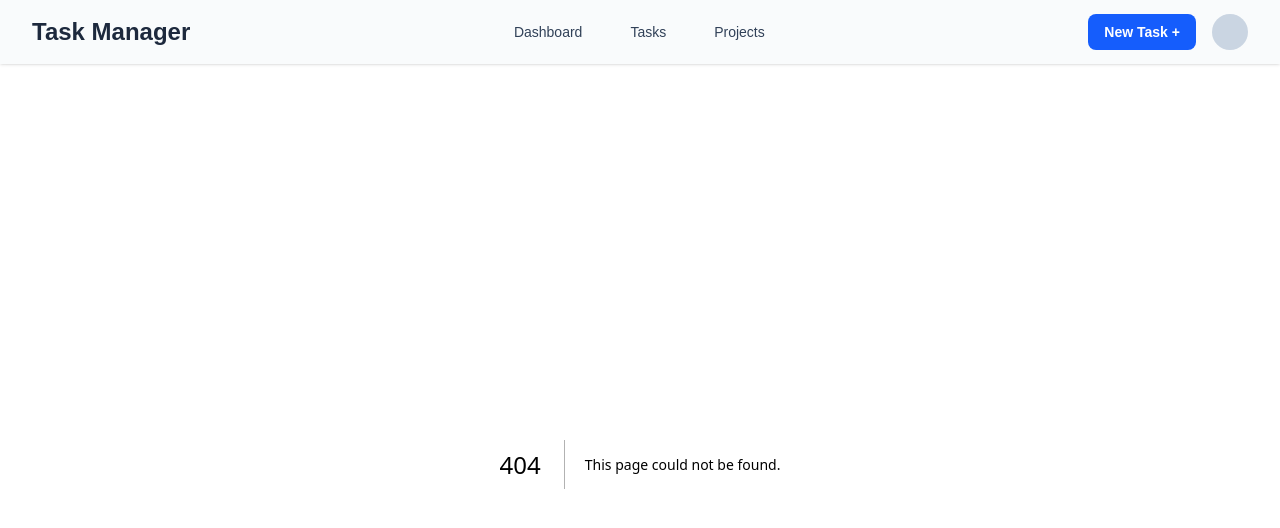
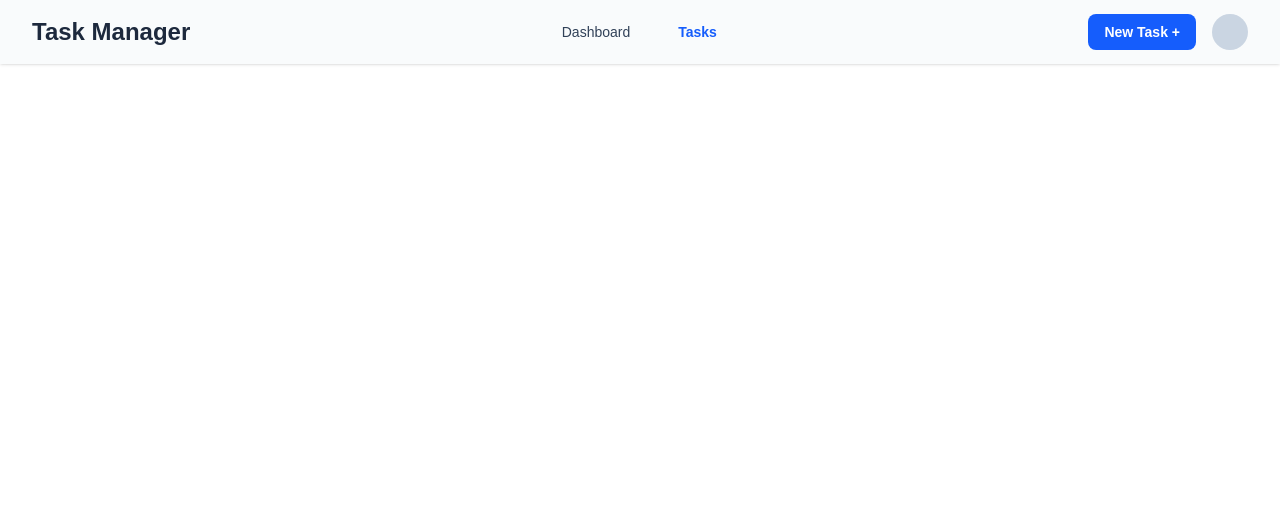
Before and after one commit to Eaman006/Task-Manager, a Next.js app: page /task in a window 1280 px wide. Before the commit this address had no page. Shown: the top 528 px of the page. Built offline with nearby package versions, Linux system fonts and the light colour scheme.

Commit message:
Refactor Navbar links and add new task page component

```diff
--- a/app/Components/Navbar.js
+++ b/app/Components/Navbar.js
@@ -13,9 +13,8 @@ const Navbar = () => {
   const pathname = usePathname();
 
   const navLinks = [
-    { href: '/dashboard', name: 'Dashboard' },
-    { href: '/tasks', name: 'Tasks' },
-    { href: '/projects', name: 'Projects' },
+    { href: '/home', name: 'Dashboard' },
+    { href: '/task', name: 'Tasks' },
   ];
 
   return (
@@ -25,7 +24,7 @@ const Navbar = () => {
 
           {/* Logo */}
           <div className="flex-shrink-0">
-            <Link href="/" className="text-2xl font-bold text-slate-800">
+            <Link href="/home" className="text-2xl font-bold text-slate-800">
               Task Manager
             </Link>
           </div>
--- /dev/null
+++ b/app/task/page.js
@@ -0,0 +1,11 @@
+import React from 'react'
+
+const page = () => {
+  return (
+    <div>
+
+    </div>
+  )
+}
+
+export default page
```
